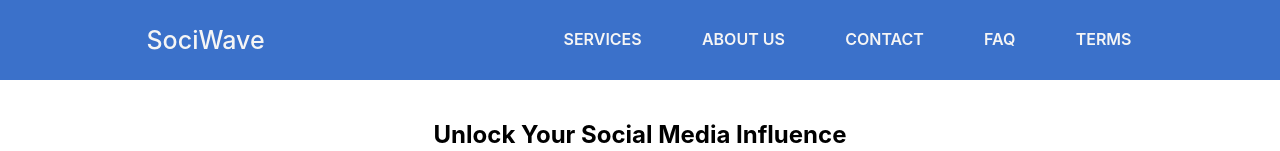
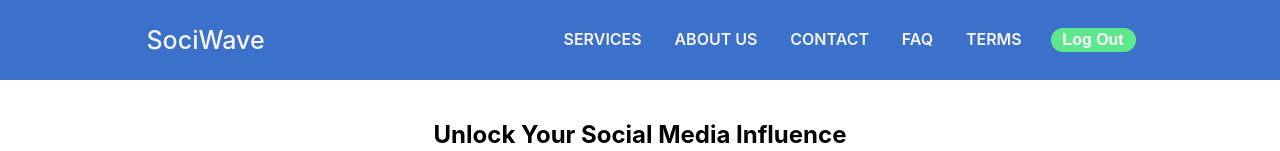
Before and after one commit to rajnishtripathi2001/SociWave, a React (Create React App) app: page / in a window 1280 px wide. Shown: the top 151 px of the page. Built offline with nearby package versions, Linux system fonts and the light colour scheme; the HTML template or start-up script is replaced by a standard one.

Commit message:
logOut func. added

```diff
--- a/src/Components/Navbar/Navbar.css
+++ b/src/Components/Navbar/Navbar.css
@@ -12,7 +12,7 @@
   z-index: 100;
 }
 
-.nav-logo  {
+.nav-logo {
   font-size: 25px;
   font-weight: 500;
 }
@@ -22,9 +22,26 @@
   width: 45vw;
 }
 
-.innerdiv{
+.nav-links button {
+  border-radius: 25px;
+  width: 85px;
+  padding: 0.5%;
+  border: none;
+  background-color: #5ee78d;
+  color: white;
+  font-weight: 600;
+  font-size: 16px;
+}
+
+.nav-links button:hover{
+  color: white;
+  transition: 0.5s;
+  transform: scale(1.1);
+}
+.innerdiv {
   display: flex;
   justify-content: space-between;
+  align-items: center;
   width: 100%;
 }
 .nav-links ul {
@@ -37,7 +54,6 @@
   font-weight: bold;
   text-transform: uppercase;
   margin: auto 0;
-
 }
 
 .nav-links ul li {
@@ -53,7 +69,6 @@
   font: bold;
   font-weight: 600;
 }
-
 
 .nav-links ul li a::after {
   content: "";
@@ -75,8 +90,7 @@
 }
 
 @media screen and (max-width: 800px) {
-
-  .nav-links{
+  .nav-links {
     width: fit-content;
   }
 
@@ -95,18 +109,17 @@
     z-index: 20;
     display: flex;
     flex-direction: column;
-    justify-content:space-around;
+    justify-content: space-around;
     text-align: center;
     transition: all 300ms ease-in-out;
   }
 
-
-  .nav-links ul i{
+  .nav-links ul i {
     text-align: right;
     margin: 10px 30px 0 0;
   }
 
-  .innerdiv{
+  .innerdiv {
     display: flex;
     flex-direction: column;
     justify-content: space-around;
--- a/src/Components/Navbar/Navbar.jsx
+++ b/src/Components/Navbar/Navbar.jsx
@@ -17,6 +17,10 @@ export default function Navbar() {
         right: menuOpen ? '0px' : '-350px'
     };
 
+    const logout = () => {
+      localStorage.clear();
+      window.location.href = "/";
+    };
 
 
   return (
@@ -33,12 +37,15 @@ export default function Navbar() {
           <li><a href="#contact">Contact</a></li>
           <li><a href="#clients">FAQ</a></li>
           <li><a href="#services">Terms</a></li>
+          <button onClick={logout}  >Log Out</button>
         </div>
 
         </ul>
         <i class="fa-solid fa-bars fast" onClick={openMenu}></i>
 
       </div>
+
+
     </div>
   );
 }
--- a/src/Pages/Dashboard/Dashboard.jsx
+++ b/src/Pages/Dashboard/Dashboard.jsx
@@ -17,6 +17,8 @@ import axios from "axios";
 
 export default function Dashboard() {
   const navigate = useNavigate();
+
+
 
   const [iconsActive, setIconsActive] = useState("tab1");
 
@@ -247,6 +249,8 @@ export default function Dashboard() {
     }
   };
 
+
+
   return (
     <section>
       {localStorage.getItem("loginStatus") ? (
```
